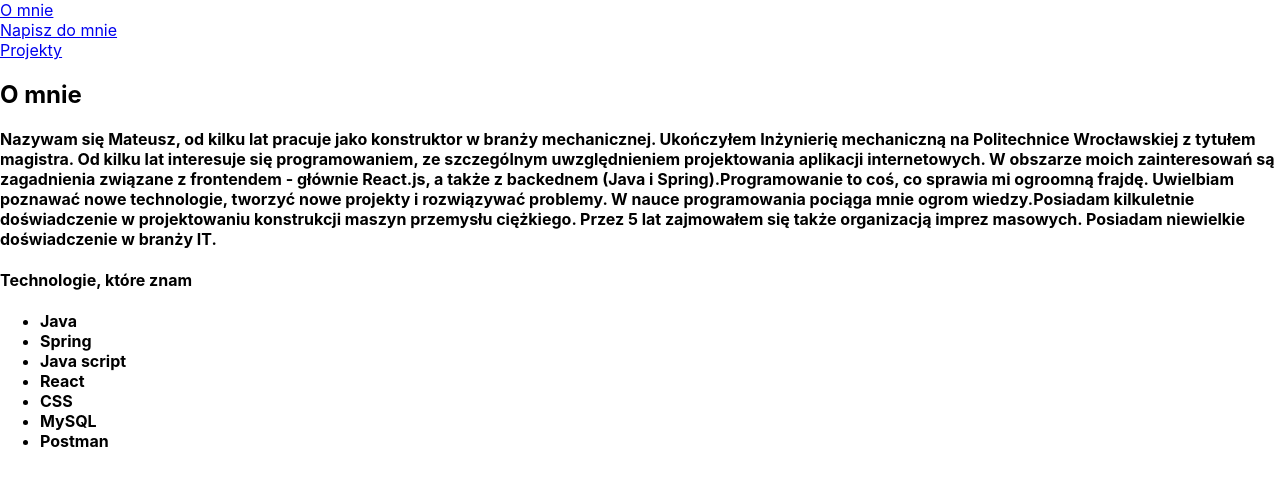
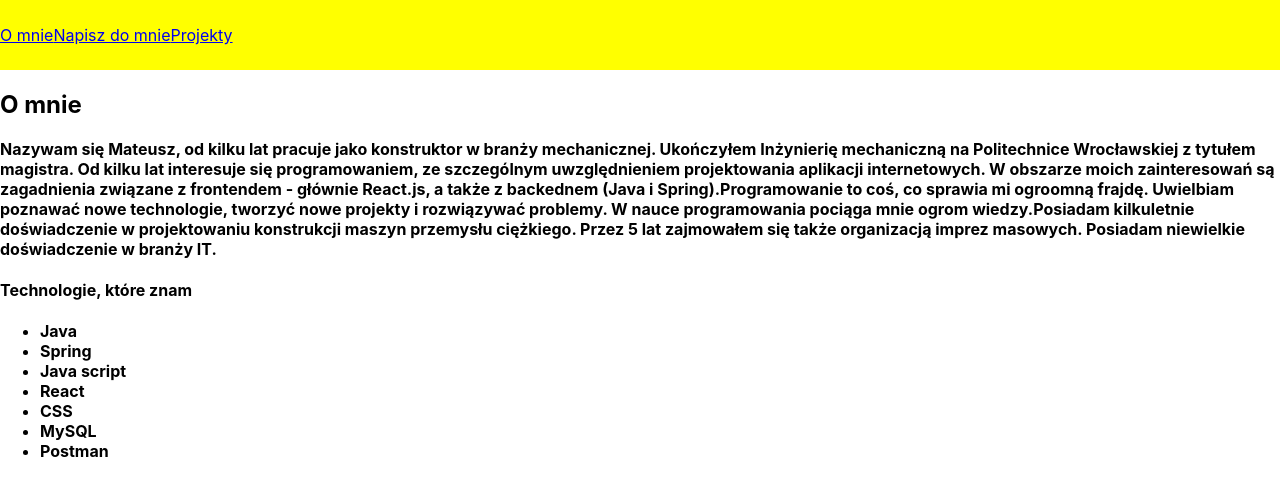
Before and after one commit to Maczi01/MyWebsite, a React (Create React App) app: page / in a window 1280 px wide. Shown: the top 496 px of the page. Built offline with nearby package versions, Linux system fonts and the light colour scheme.

Commit message:
Added Navbar

```diff
--- a/src/App.js
+++ b/src/App.js
@@ -3,17 +3,13 @@ import {Route, BrowserRouter as Router, Switch} from "react-router-dom";
 import AboutContent from "./About/AboutContent";
 import ResumeContent from "./Resume/ResumeContent";
 import ProjectsContent from "./Projects/ProjectsContent";
-import {Link} from "react-router-dom";
+import Navbar from "./components/Navbar";
 
 function App() {
     return (
         <>
             <Router>
-                <div>
-                    <Link to="/">O mnie</Link><br/>
-                    <Link to="/resume">Napisz do mnie</Link><br/>
-                    <Link to="/projects">Projekty</Link><br/>
-                </div>
+                <Navbar/>
                 <Switch>
                     <Route exact path='/'>
                         <AboutContent/>
--- /dev/null
+++ b/src/components/Navbar.js
@@ -0,0 +1,22 @@
+import styled from "styled-components";
+import {NavLink} from "react-router-dom";
+
+const NavbarWrapper = styled.nav`
+  display: flex;
+  align-items: center;
+  height: 70px;
+  background-color: yellow;
+  margin-bottom: 20px;
+  transition: all 0.5s linear;
+`
+
+const Navbar = () => (
+
+    <NavbarWrapper>
+        <NavLink to="/">O mnie</NavLink><br/>
+        <NavLink to="/resume">Napisz do mnie</NavLink><br/>
+        <NavLink to="/projects">Projekty</NavLink><br/>
+    </NavbarWrapper>
+);
+
+export default Navbar;
```
Also changed, not shown: 1 other file (tests, documents, lock files or other folders).
